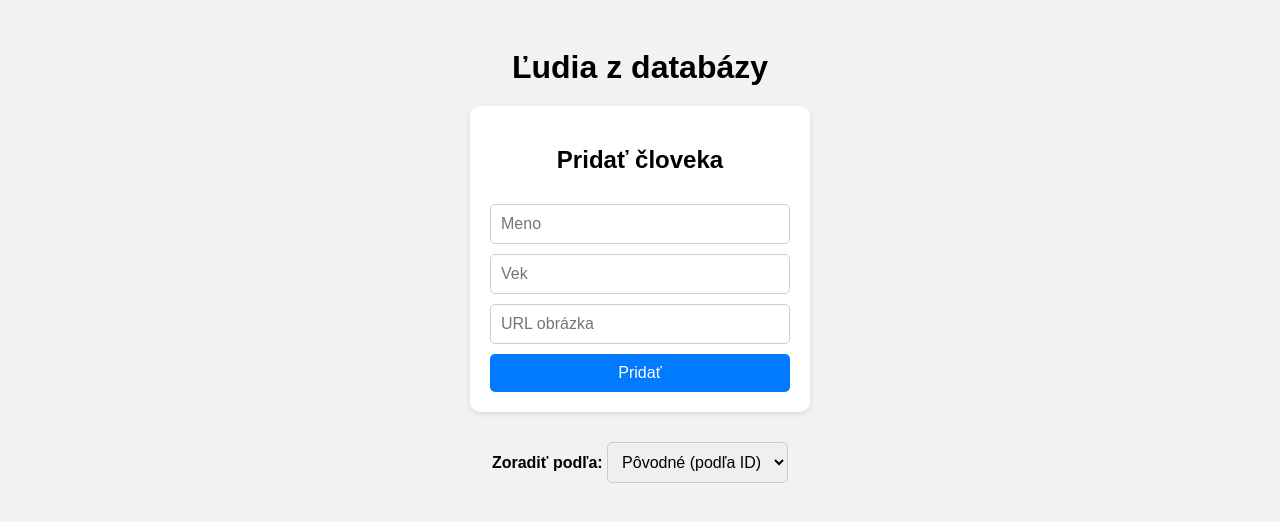
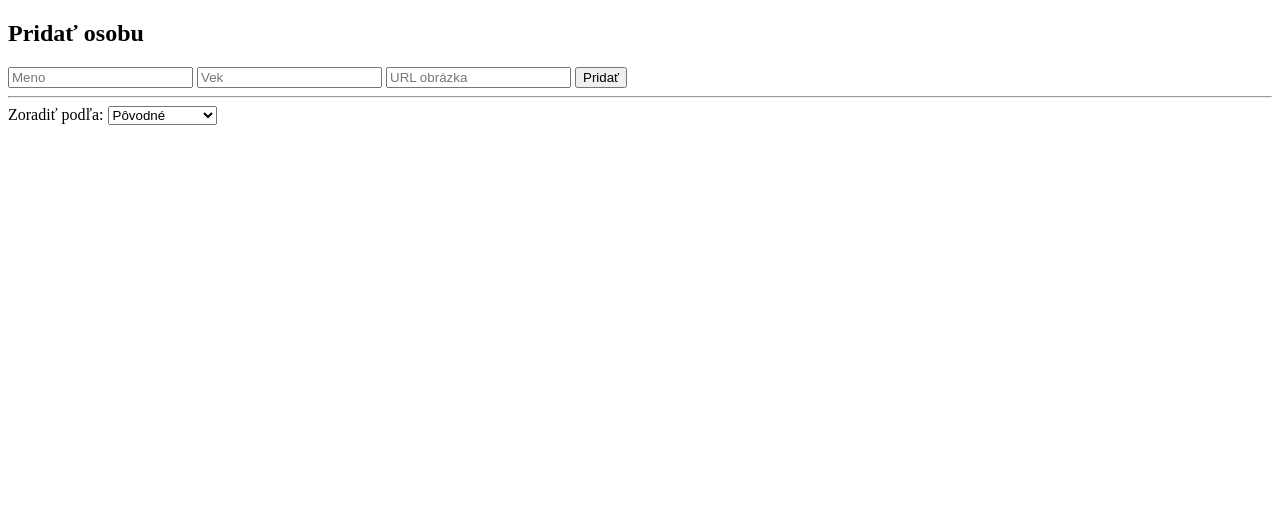
Before and after one commit to Moarari/loha-s-databaza-2, a website: page index.html in a window 1280 px wide. Drawn offline with Linux system fonts and the light colour scheme; no server answers.

Commit message:
Update index.html

```diff
--- a/index.html
+++ b/index.html
@@ -2,107 +2,35 @@
 <html lang="sk">
 <head>
     <meta charset="UTF-8">
-    <title>Moji ľudia z databázy</title>
+    <title>Moja Databáza</title>
     <style>
-        body {
-            font-family: Arial, sans-serif;
-            background: #f2f2f2;
-            padding: 20px;
-        }
-        h1, h2 {
-            text-align: center;
-            margin-bottom: 20px;
-        }
-        #mojDivVJs {
-            display: flex;
-            flex-wrap: wrap;
-            gap: 20px;
-            justify-content: center;
-        }
-        .card {
-            width: 220px;
-            background: white;
-            padding: 15px;
-            border-radius: 10px;
-            box-shadow: 0 2px 6px rgba(0,0,0,0.2);
-            text-align: center;
-        }
-        .card img {
-            width: 100%;
-            height: 200px;
-            object-fit: cover;
-            border-radius: 8px;
-        }
-        .card p {
-            margin: 8px 0;
-            font-size: 16px;
-        }
-        .deleteBtn {
-            background: #dc3545;
-            color: white;
-            border: none;
-            padding: 8px;
-            cursor: pointer;
-            width: 100%;
-            margin-top: 10px;
-            border-radius: 5px;
-        }
-        .deleteBtn:hover { background: #a71d2a; }
-
-        form {
-            display: flex;
-            flex-direction: column;
-            width: 300px;
-            margin: 0 auto 30px auto;
-            gap: 10px;
-            background: white;
-            padding: 20px;
-            border-radius: 10px;
-            box-shadow: 0 2px 5px rgba(0,0,0,0.1);
-        }
-        .sorting-container {
-            text-align: center;
-            margin-bottom: 30px;
-        }
-        select, input, button {
-            padding: 10px;
-            font-size: 16px;
-            border: 1px solid #ccc;
-            border-radius: 5px;
-        }
-        button[type="submit"] {
-            background: #007bff;
-            color: white;
-            border: none;
-            cursor: pointer;
-        }
-        button[type="submit"]:hover { background: #0056b3; }
+        .card { border: 1px solid #ccc; padding: 10px; margin: 10px; display: inline-block; text-align: center; }
+        img { width: 100px; height: 100px; object-fit: cover; border-radius: 50%; }
     </style>
 </head>
 <body>
 
-    <h1>Ľudia z databázy</h1>
-
+    <h2>Pridať osobu</h2>
     <form id="addForm">
-        <h2>Pridať človeka</h2>
         <input type="text" id="name" placeholder="Meno" required>
         <input type="number" id="age" placeholder="Vek" required>
         <input type="text" id="image" placeholder="URL obrázka" required>
         <button type="submit">Pridať</button>
     </form>
 
-    <div class="sorting-container">
-        <label for="sortSelect"><b>Zoradiť podľa:</b></label>
-        <select id="sortSelect" onchange="loadPeople()">
-            <option value="id">Pôvodné (podľa ID)</option>
-            <option value="name-asc">Mena (A-Z)</option>
-            <option value="name-desc">Mena (Z-A)</option>
-            <option value="age-asc">Veku (Najmladší)</option>
-            <option value="age-desc">Veku (Najstarší)</option>
-        </select>
-    </div>
+    <hr>
 
-    <div id="mojDivVJs"></div>
+    <label>Zoradiť podľa:</label>
+    <select id="sortSelect" onchange="loadPeople()">
+        <option value="default">Pôvodné</option>
+        <option value="name-asc">A-Z</option>
+        <option value="name-desc">Z-A</option>
+        <option value="age-asc">Vek vzostupne</option>
+        <option value="age-desc">Vek zostupne</option>
+    </select>
+
+    <div id="mojDivVJs">
+        </div>
 
     <script src="script.js"></script>
 </body>
```
